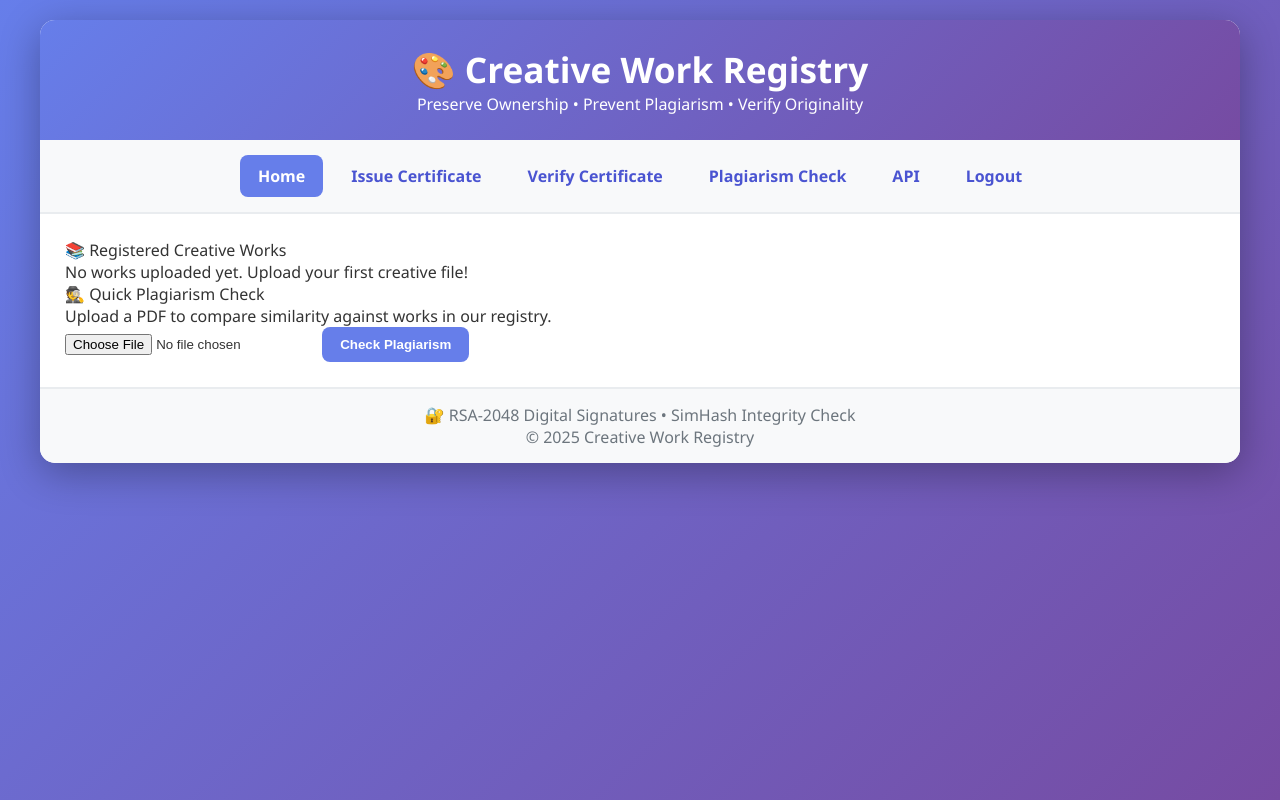
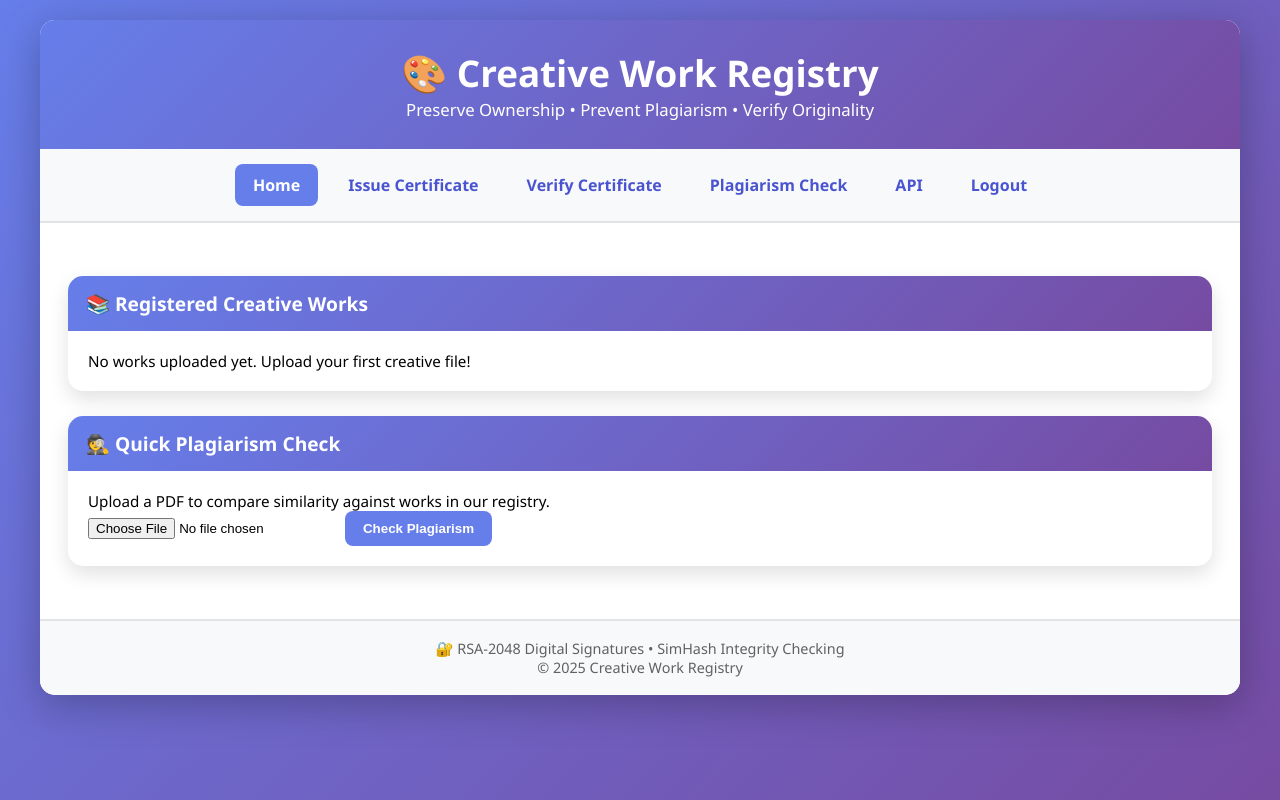
Before and after one commit to Autokade/Software_project, a Flask app: page / in a window 1280 px wide. Run offline with Flask 3, Linux system fonts and the light colour scheme; the visitor is signed in with stand-in values (Sample User, id 1).

Commit message:
Update base.html

```diff
--- a/templates/base.html
+++ b/templates/base.html
@@ -9,11 +9,10 @@
         * { margin: 0; padding: 0; box-sizing: border-box; }
 
         body {
-            font-family: 'Segoe UI', Tahoma, Geneva, Verdana, sans-serif;
+            font-family: 'Segoe UI', sans-serif;
             background: linear-gradient(135deg, #667eea 0%, #764ba2 100%);
             min-height: 100vh;
             padding: 20px;
-            color: #333;
         }
 
         .container {
@@ -22,78 +21,128 @@
             background: white;
             border-radius: 15px;
             overflow: hidden;
-            box-shadow: 0px 10px 40px rgba(0,0,0,0.3);
+            box-shadow: 0px 10px 40px rgba(0,0,0,0.25);
         }
 
-        /* Header */
+        /* HEADER */
         header {
             background: linear-gradient(135deg, #667eea 0%, #764ba2 100%);
             color: white;
-            padding: 25px;
+            padding: 28px;
             text-align: center;
         }
-        header h1 {
-            font-size: 2.2em;
-            font-weight: 600;
-        }
+        header h1 { font-size: 2.3em; font-weight: 600; }
 
-        /* Navbar */
+        /* NAVIGATION */
         nav {
             background: #f8f9fa;
             display: flex;
             justify-content: center;
+            gap: 12px;
+            padding: 15px;
+            border-bottom: 2px solid #e3e3e3;
             flex-wrap: wrap;
-            gap: 10px;
-            padding: 15px;
-            border-bottom: 2px solid #e9ecef;
         }
-
         nav a {
             text-decoration: none;
+            font-weight: 600;
             padding: 10px 18px;
-            font-weight: 600;
             border-radius: 8px;
-            transition: 0.3s;
+            transition: 0.25s;
             color: #4a54d1;
         }
         nav a:hover {
             background: #667eea;
-            color: white;
+            color: #fff;
+        }
+        .active {
+            background: #667eea;
+            color: white !important;
         }
 
-        /* Highlight Active Page */
-        .active {
-            background: #667eea;
-            color: #fff !important;
+        /* MAIN CONTENT */
+        .content {
+            padding: 28px;
         }
 
-        /* Buttons Global Style */
+        /* ===== Card Layout Style ===== */
+        .card {
+            background: #ffffff;
+            border-radius: 15px;
+            margin: 25px 0;
+            box-shadow: 0 8px 20px rgba(0,0,0,0.12);
+            overflow: hidden;
+        }
+
+        .card-header {
+            padding: 14px 18px;
+            font-size: 1.2em;
+            font-weight: bold;
+            color: white;
+            background: linear-gradient(135deg, #667eea, #764ba2);
+        }
+
+        .card-body {
+            padding: 20px;
+            font-size: 0.95em;
+        }
+
+        /* TABLE STYLE */
+        .nice-table {
+            width: 100%;
+            border-collapse: collapse;
+        }
+        .nice-table th {
+            background: #eee;
+            padding: 10px;
+        }
+        .nice-table td {
+            padding: 10px;
+            border-bottom: 1px solid #ddd;
+            text-align: center;
+        }
+
+        /* BADGES */
+        .badge {
+            padding: 4px 8px;
+            border-radius: 6px;
+            font-size: 0.78em;
+            font-weight: bold;
+        }
+        .badge.red { background: #ff4c4c; color: #fff; }
+        .badge.orange { background: #ffa200; color: #fff; }
+        .badge.green { background: #28a745; color: #fff; }
+
+        .match-row {
+            padding: 8px 5px;
+            border-bottom: 1px solid #e8e8e8;
+            font-size: 0.9em;
+            text-align: left;
+        }
+
+        /* BUTTONS */
         button {
             background: #667eea;
-            color: #fff;
+            color: white;
             padding: 10px 18px;
             border: none;
             border-radius: 8px;
-            cursor: pointer;
             font-weight: 600;
             transition: 0.25s;
+            cursor: pointer;
         }
         button:hover {
             background: #4a54d1;
         }
 
-        /* Main content */
-        .content {
-            padding: 25px;
-        }
-
-        /* Footer */
+        /* FOOTER */
         footer {
             background: #f8f9fa;
-            padding: 15px;
             text-align: center;
-            color: #6c757d;
-            border-top: 2px solid #e9ecef;
+            padding: 18px;
+            font-size: 0.9em;
+            color: #616161;
+            border-top: 2px solid #e3e3e3;
         }
     </style>
 </head>
@@ -103,27 +152,18 @@
 
         <header>
             <h1>🎨 Creative Work Registry</h1>
-            <p>Preserve Ownership • Prevent Plagiarism • Verify Originality</p>
+            <p style="font-size:1.05em;">Preserve Ownership • Prevent Plagiarism • Verify Originality</p>
         </header>
 
+        <!-- NAVBAR -->
         <nav>
-            <a class="{% if request.path == url_for('index') %}active{% endif %}"
-               href="{{ url_for('index') }}">Home</a>
-
-            <a class="{% if request.path == url_for('issue_certificate') %}active{% endif %}"
-               href="{{ url_for('issue_certificate') }}">Issue Certificate</a>
-
-            <a class="{% if request.path == url_for('verify_certificate') %}active{% endif %}"
-               href="{{ url_for('verify_certificate') }}">Verify Certificate</a>
-
-            <a class="{% if request.path == url_for('plagiarism') %}active{% endif %}"
-               href="{{ url_for('plagiarism') }}">Plagiarism Check</a>
-
-            <a class="{% if request.path.startswith('/api') %}active{% endif %}"
-               href="{{ url_for('api_page') }}">API</a>
-
+            <a href="{{ url_for('index') }}" class="{% if request.path == url_for('index') %}active{% endif %}">Home</a>
+            <a href="{{ url_for('issue_certificate') }}" class="{% if request.path == url_for('issue_certificate') %}active{% endif %}">Issue Certificate</a>
+            <a href="{{ url_for('verify_certificate') }}" class="{% if request.path == url_for('verify_certificate') %}active{% endif %}">Verify Certificate</a>
+            <a href="{{ url_for('plagiarism') }}" class="{% if request.path == url_for('plagiarism') %}active{% endif %}">Plagiarism Check</a>
+            <a href="{{ url_for('api_page') }}" class="{% if request.path.startswith('/api') %}active{% endif %}">API</a>
             {% if session.get('user') %}
-                <a href="{{ url_for('logout') }}">Logout</a>
+            <a href="{{ url_for('logout') }}">Logout</a>
             {% endif %}
         </nav>
 
@@ -132,8 +172,8 @@
         </div>
 
         <footer>
-            <p>🔐 RSA-2048 Digital Signatures • SimHash Integrity Check</p>
-            <p>© 2025 Creative Work Registry</p>
+            🔐 RSA-2048 Digital Signatures • SimHash Integrity Checking
+            <br>© 2025 Creative Work Registry
         </footer>
 
     </div>
```
